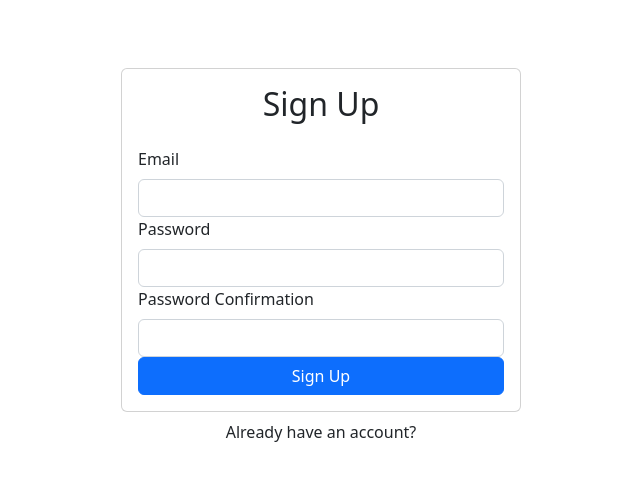
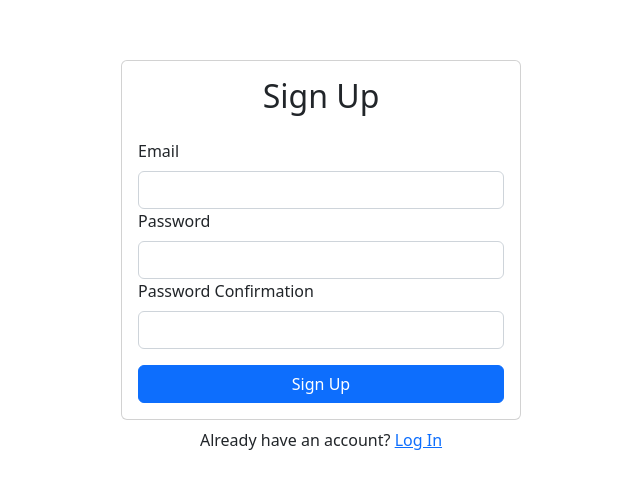
Before and after one commit to shahbaz42/React_Authentication, a React (Create React App) app: page /signup in a window 1280 px wide. Shown: the part 144-632 px from the top of the page, without its empty margins (319-959 px from the left). Built offline with nearby package versions, Linux system fonts and the light colour scheme; no server answers.

Commit message:
add loading animation on button

```diff
--- a/src/components/Signup.js
+++ b/src/components/Signup.js
@@ -1,6 +1,7 @@
 import React, { useRef, useState } from 'react'
 import { Button, Card, Form, Alert } from 'react-bootstrap';
 import { useAuth } from '../context/AuthContext';
+import { Link } from "react-router-dom";
 
 export default function Signup() {
     // useRefs for storing the email and password
@@ -39,7 +40,7 @@ export default function Signup() {
             <Card>
                 <Card.Body>
                     <h2 className="text-center mb-4">Sign Up</h2>
-                { error && <Alert variant='danger' >{error}</Alert> }
+                    {error && <Alert variant='danger' >{error}</Alert>}
                     <Form onSubmit={handleSubmit}>
                         <Form.Group id="email">
                             <Form.Label>Email</Form.Label>
@@ -53,15 +54,23 @@ export default function Signup() {
                             <Form.Label>Password Confirmation</Form.Label>
                             <Form.Control type="password" ref={passwordConfirmationRef} required />
                         </Form.Group>
-                    <Button disabled={loading} className="w-100" type="submit">
-                        Sign Up
+                        <Button disabled={loading} className="w-100 mt-3" type="submit">
+                            {loading ? loadingAnimation() : "Sign Up"}
                         </Button>
                     </Form>
                 </Card.Body>
             </Card>
             <div className="w-100 text-center mt-2">
-            Already have an account?
+                Already have an account? <Link to="/login">Log In</Link>
             </div>
         </>
     )
 }
+
+function loadingAnimation() {
+    return (
+        <div className="spinner-border text-light" role="status">
+            <span className="sr-only"></span>
+        </div>
+    )
+}
```
Lines whose indentation alone changed are shown as unchanged.
